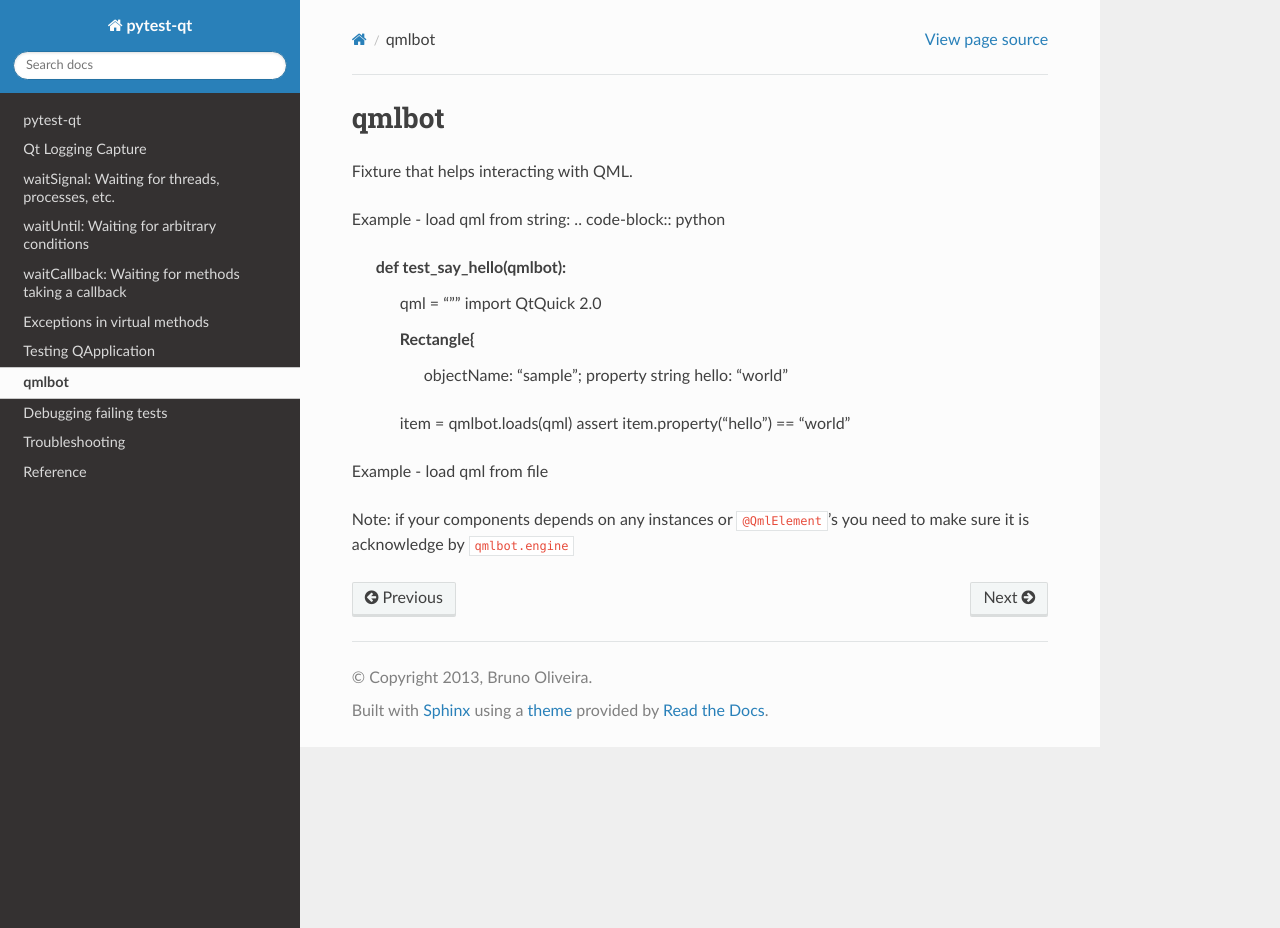
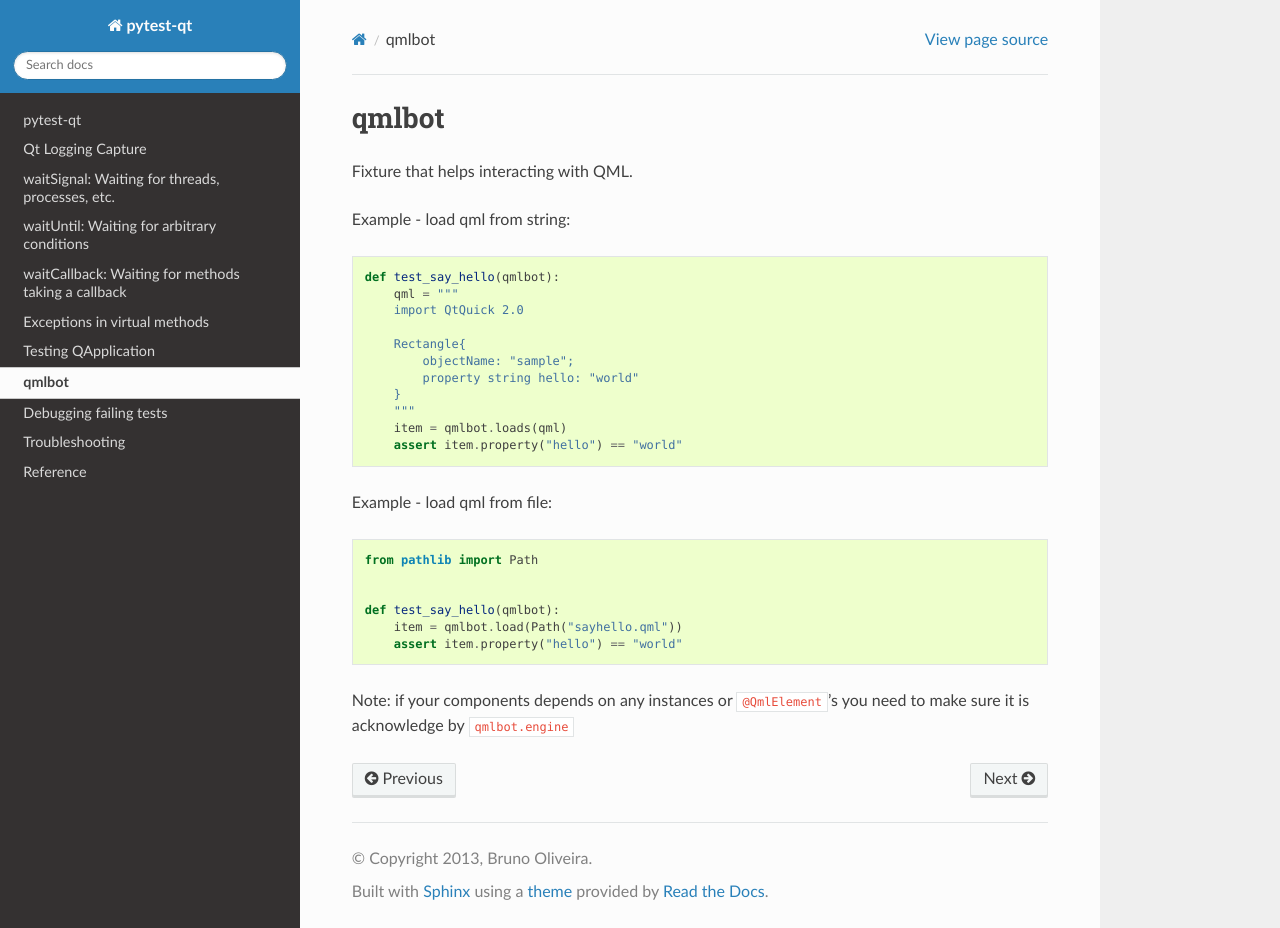
Before and after one commit to pytest-dev/pytest-qt, a Sphinx documentation site: the page built from docs/qmlbot.rst, in a window 1280 px wide and 928 px high. Built offline with Sphinx 7.4.7 and the Read the Docs theme 2.0.0, drawn with Linux system fonts in a browser that asks for light colours; pages that are not in the unit, such as notebooks, are missing from menus.

Commit message:
Update qmlbot.rst

```diff
--- a/docs/qmlbot.rst
+++ b/docs/qmlbot.rst
@@ -5,6 +5,7 @@ qmlbot
 Fixture that helps interacting with QML.
 
 Example - load qml from string:
+
 .. code-block:: python
 
     def test_say_hello(qmlbot):
@@ -19,9 +20,11 @@ Example - load qml from string:
         item = qmlbot.loads(qml)
         assert item.property("hello") == "world"
 
-Example - load qml from file
+
+Example - load qml from file:
 
 .. code-block:: python
+
     from pathlib import Path
 
 
```
